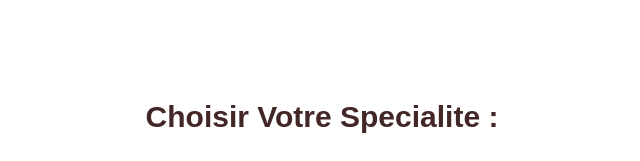
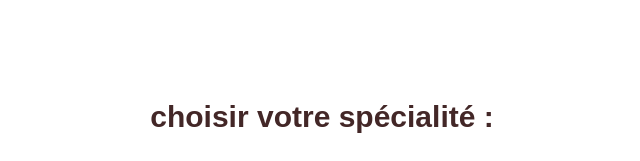
Before and after one commit to abdelmoghith/Calculator, a plain HTML site: page New folder/Index.html in a window 1280 px wide. Shown: the top 161 px of the page, 318-958 px from the left. Drawn offline with Linux system fonts and the light colour scheme.

Commit message:
Update Index.html

```diff
--- a/New folder/Index.html
+++ b/New folder/Index.html
@@ -9,7 +9,7 @@
   </head>
   <body>
     <div class="top">
-      <h3>Choisir Votre Specialite :</h3>
+      <h3>choisir votre spécialité :</h3>
     </div>
     <div class="grid6">
       <a href="Calc_IBH.html" style="text-decoration: none">
```
